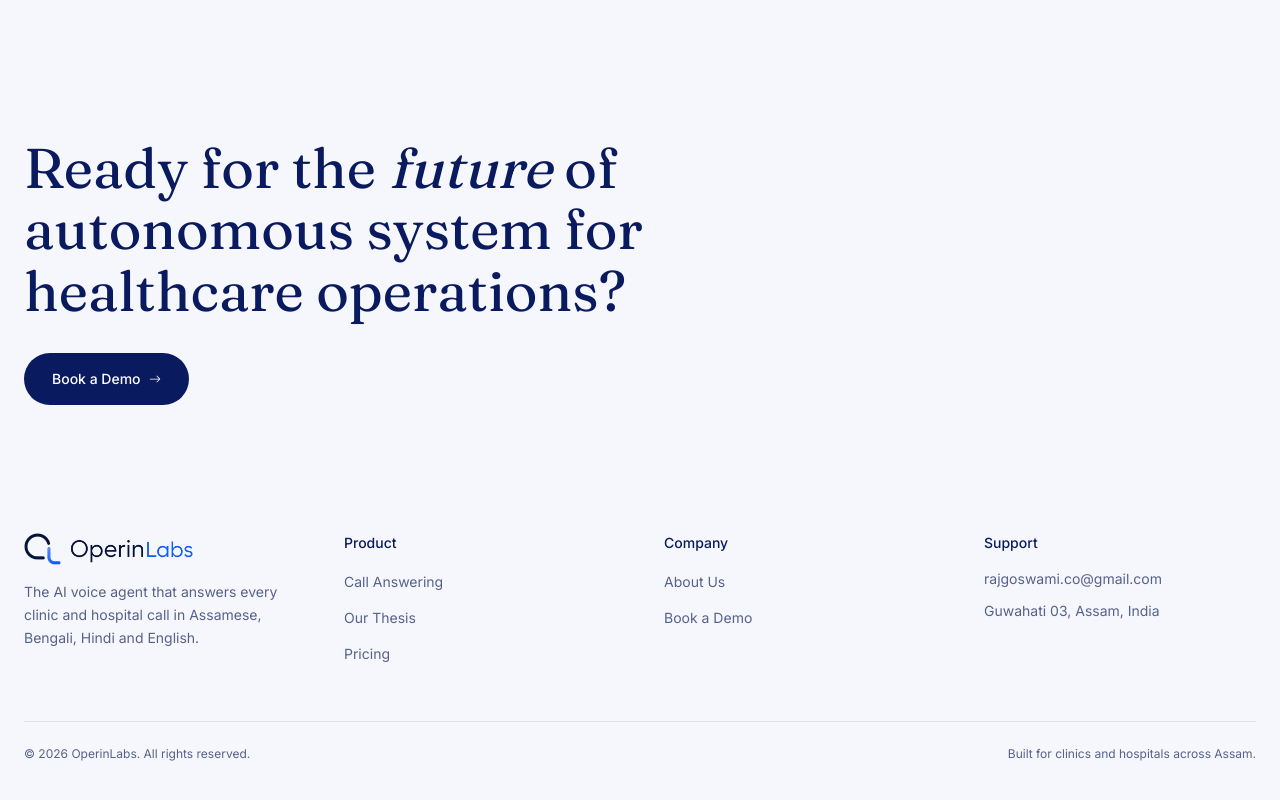
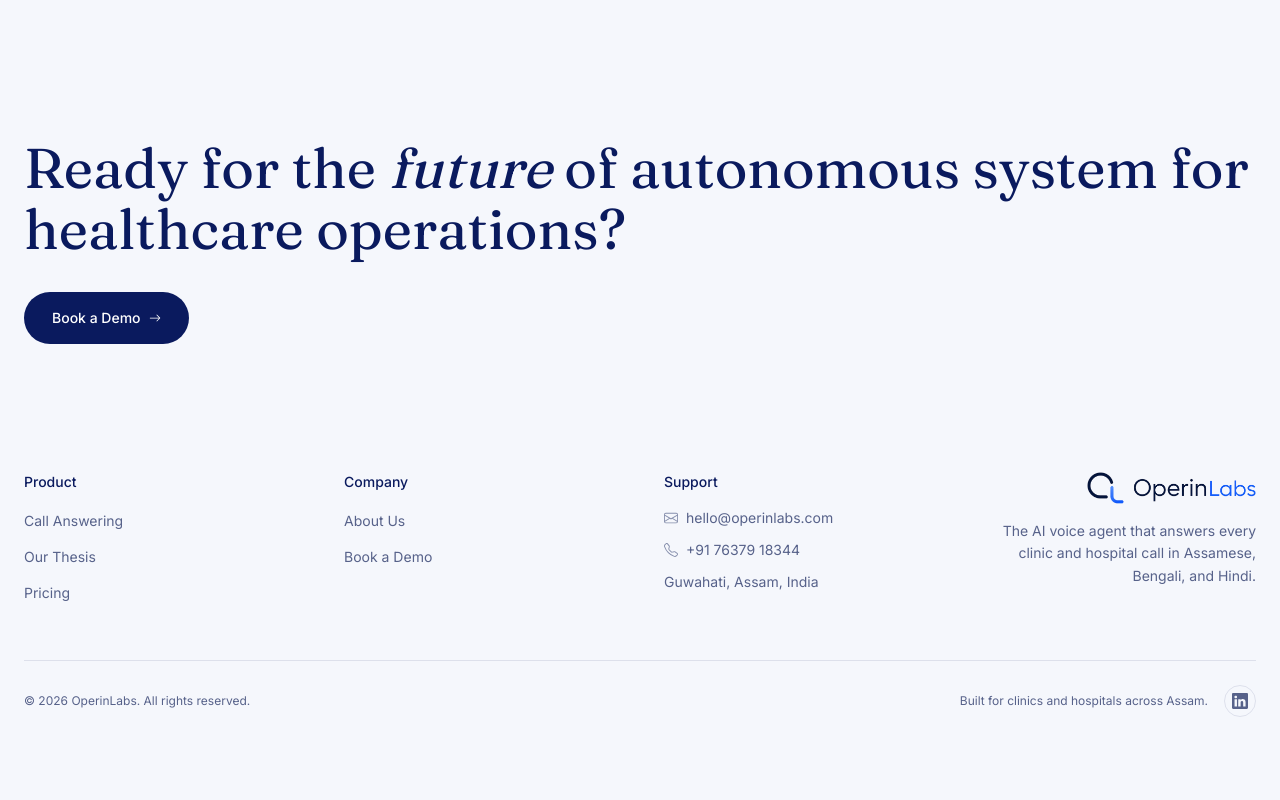
Before and after one commit to OperinLabs/OperinLabs-Landing-Page, a React (Vite) app: page / in a window 1280 px wide. Shown: the part 2903-3703 px from the top of the page. After the commit the page ends 3660 px from the top, so only its background shows below. Built offline with nearby package versions, Linux system fonts and the light colour scheme.

Commit message:
Update Footer.tsx

```diff
--- a/src/components/Footer.tsx
+++ b/src/components/Footer.tsx
@@ -1,5 +1,5 @@
 import { Link } from "react-router-dom";
-import { BsArrowRight } from "react-icons/bs";
+import { BsArrowRight, BsEnvelope, BsTelephone, BsLinkedin } from "react-icons/bs";
 
 interface FooterProps {
   onBookDemo: () => void;
@@ -20,8 +20,8 @@ export default function Footer({ onBookDemo }: FooterProps) {
   return (
     <footer className="bg-bg px-6 pb-10 pt-40">
       <div className="mx-auto max-w-[90rem]">
-        {/* Closing CTA */}
-        <div className="max-w-3xl">
+        {/* Closing CTA — now stretches the full width, matching the navbar */}
+        <div className="max-w-none">
           <h2 className="font-editorial text-[40px] leading-[1.1] text-ink sm:text-[56px]">
             Ready for the <em className="italic">future</em> of autonomous
             system for healthcare operations?
@@ -35,16 +35,8 @@ export default function Footer({ onBookDemo }: FooterProps) {
           </button>
         </div>
 
-        {/* Link columns */}
+        {/* Link columns — Product / Company / Support on the left, logo on the right */}
         <div className="mt-32 grid gap-12 sm:grid-cols-2 lg:grid-cols-4">
-          <div>
-            <img src="/logo.png" alt="OperinLabs" className="h-8 w-auto" />
-            <p className="mt-4 max-w-[32ch] text-sm leading-relaxed text-ink-soft">
-              The AI voice agent that answers every clinic and hospital call
-              in Assamese, Bengali, Hindi and English.
-            </p>
-          </div>
-
           <div>
             <p className="text-sm font-medium text-ink">Product</p>
             <ul className="mt-4 flex flex-col gap-3">
@@ -89,9 +81,38 @@ export default function Footer({ onBookDemo }: FooterProps) {
           <div>
             <p className="text-sm font-medium text-ink">Support</p>
             <ul className="mt-4 flex flex-col gap-3 text-sm text-ink-soft">
-              <li>rajgoswami.co@gmail.com</li>
-              <li>Guwahati 03, Assam, India</li>
+              <li className="flex items-center gap-2">
+                <BsEnvelope className="text-ink-soft/70" aria-hidden="true" />
+                <a
+                  href="mailto:hello@operinlabs.com"
+                  className="transition-colors hover:text-ink"
+                >
+                  hello@operinlabs.com
+                </a>
+              </li>
+              <li className="flex items-center gap-2">
+                <BsTelephone className="text-ink-soft/70" aria-hidden="true" />
+                <a
+                  href="tel:+917637918344"
+                  className="transition-colors hover:text-ink"
+                >
+                  +91 76379 18344
+                </a>
+              </li>
+              <li>Guwahati, Assam, India</li>
             </ul>
+          </div>
+
+          <div className="sm:text-right">
+            <img
+              src="/logo.png"
+              alt="OperinLabs"
+              className="h-8 w-auto sm:ml-auto"
+            />
+            <p className="mt-4 max-w-[32ch] text-sm leading-relaxed text-ink-soft sm:ml-auto">
+              The AI voice agent that answers every clinic and hospital call
+              in Assamese, Bengali, and Hindi.
+            </p>
           </div>
         </div>
 
@@ -99,9 +120,20 @@ export default function Footer({ onBookDemo }: FooterProps) {
           <p className="text-xs text-ink-soft">
             © {new Date().getFullYear()} OperinLabs. All rights reserved.
           </p>
-          <p className="text-xs text-ink-soft">
-            Built for clinics and hospitals across Assam.
-          </p>
+          <div className="flex items-center gap-4">
+            <p className="text-xs text-ink-soft">
+              Built for clinics and hospitals across Assam.
+            </p>
+            <a
+              href="https://www.linkedin.com/company/operinlabs"
+              target="_blank"
+              rel="noopener noreferrer"
+              aria-label="OperinLabs on LinkedIn"
+              className="flex h-8 w-8 items-center justify-center rounded-full border border-line text-ink-soft transition-colors hover:text-ink"
+            >
+              <BsLinkedin aria-hidden="true" />
+            </a>
+          </div>
         </div>
       </div>
     </footer>
```
